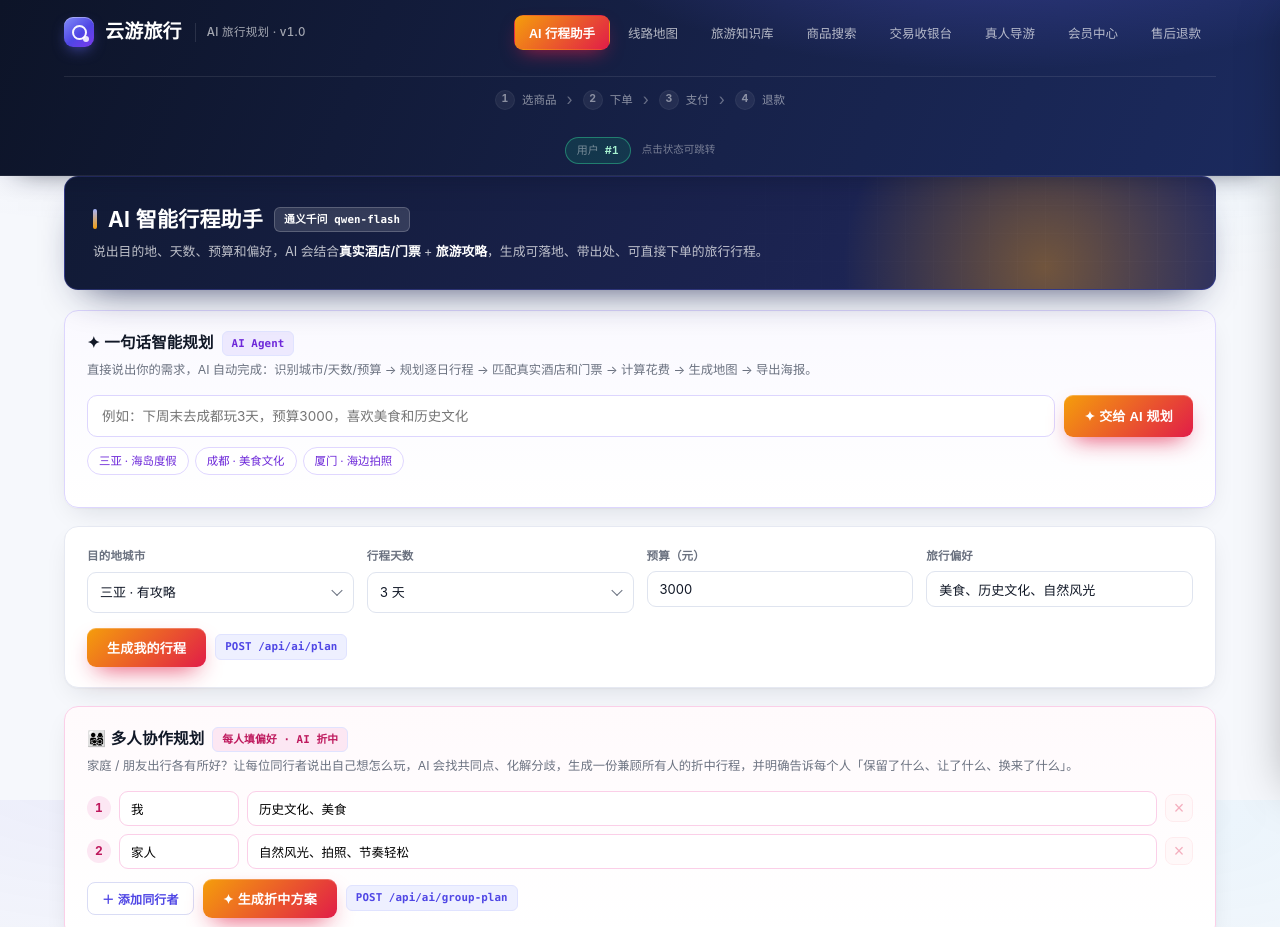
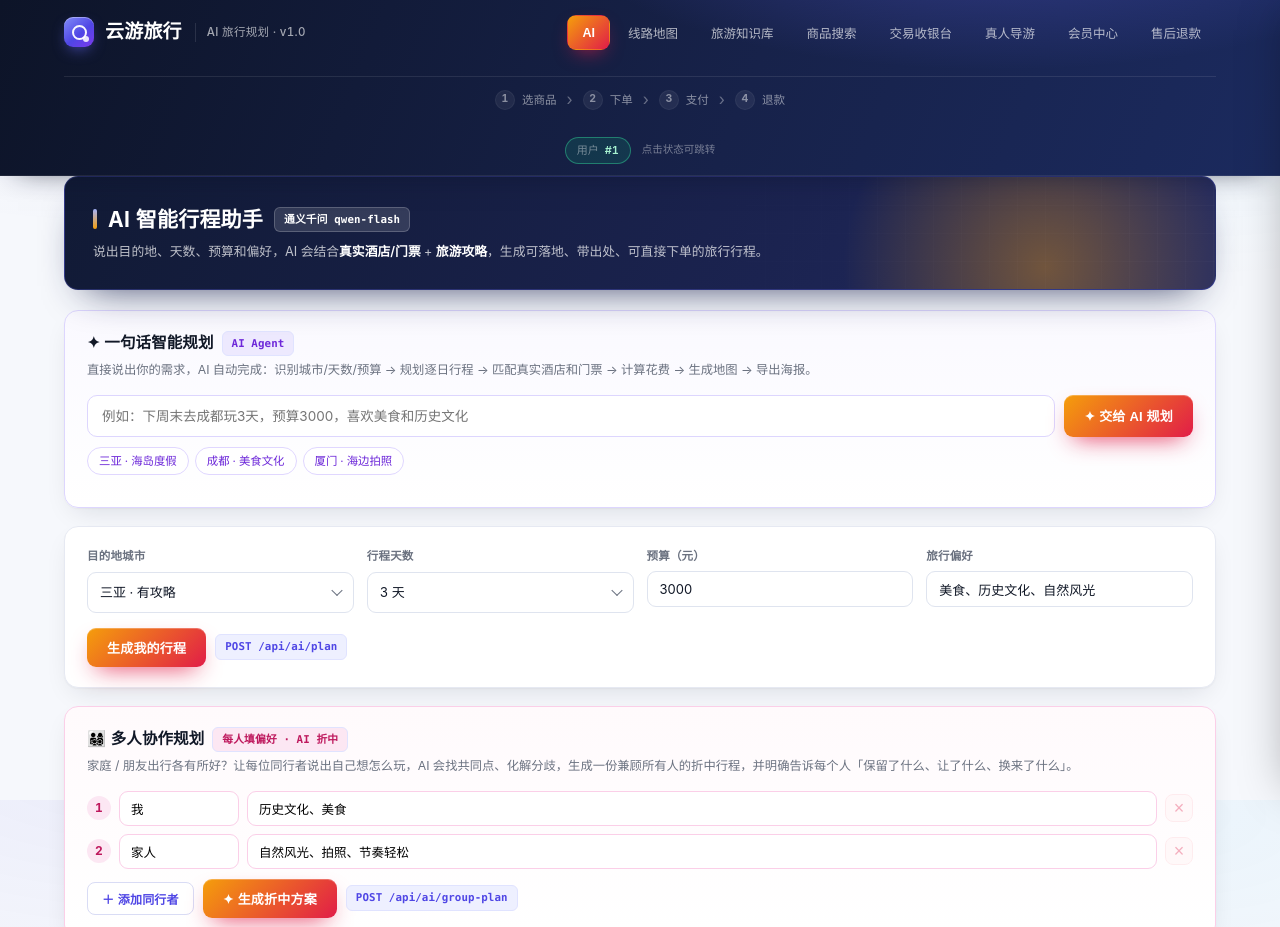
Before and after one commit to ypy128317/travel-data, a plain HTML site: page app/static/index.html in a window 1280 px wide. Shown: the top 927 px of the page. Drawn offline with Linux system fonts and the light colour scheme; no server answers.

Commit message:
改了前端样式

```diff
--- a/app/static/index.html
+++ b/app/static/index.html
@@ -352,7 +352,7 @@
 <header><div class="wrap">
   <div class="brand"><span class="brand-mark"></span>云游旅行 <small>AI 旅行规划 · v1.0</small></div>
   <nav>
-    <button class="active" data-panel="ai">AI 行程助手</button>
+    <button class="active" data-panel="ai">AI</button>
     <button data-panel="map">线路地图</button>
     <button data-panel="kb">旅游知识库</button>
     <button data-panel="search">商品搜索</button>
```
